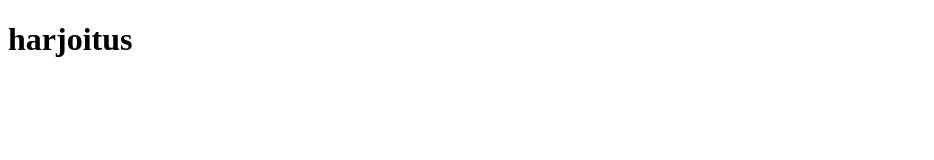
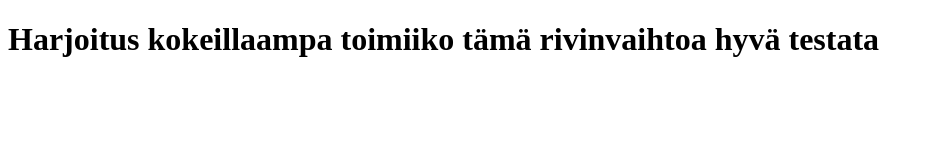
Before and after one commit to ileesu/harjoitus2, a plain HTML site: page site/index.html in a window 1280 px wide. Shown: the whole page, without its empty margins (0-934 px from the left). Drawn offline with Linux system fonts and the light colour scheme.

Commit message:
jatkoa jatkoa

```diff
--- a/site/index.html
+++ b/site/index.html
@@ -4,6 +4,6 @@
 	<title>Harjoitus2</title>
 	</head>
 	<body>
-	<h1>harjoitus</h1>
+		<h1>Harjoitus kokeillaampa toimiiko tämä rivinvaihtoa hyvä testata</h1>
 	</body>
 </html>
```
